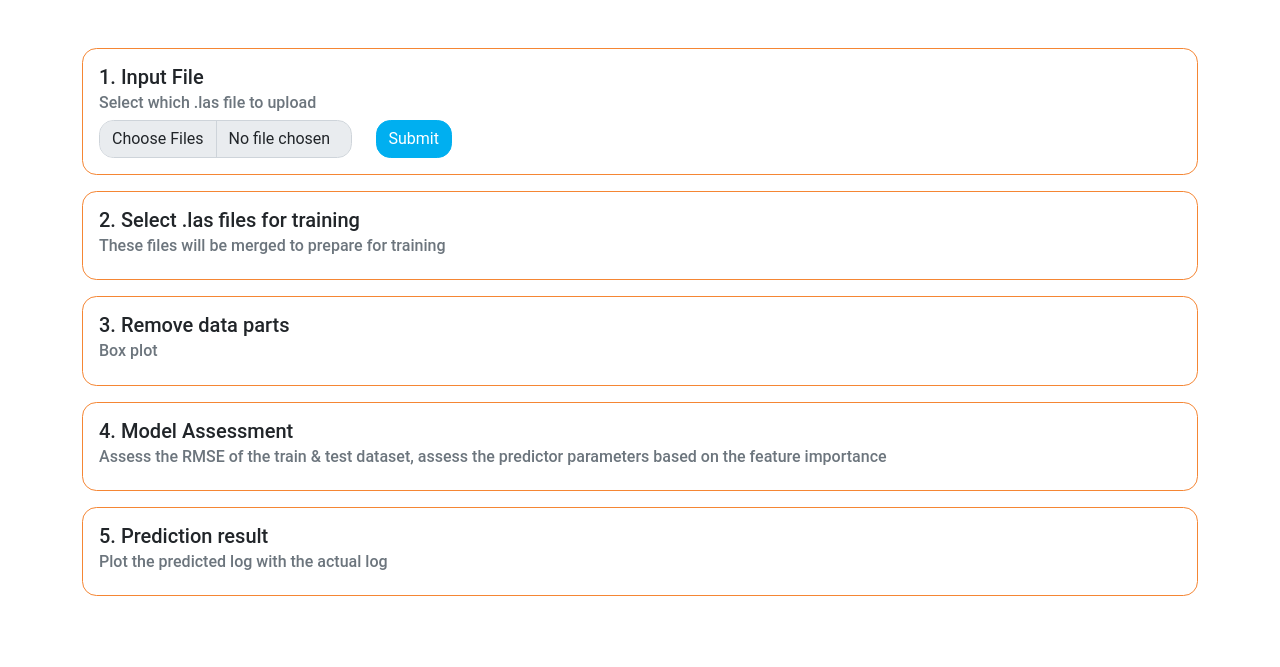
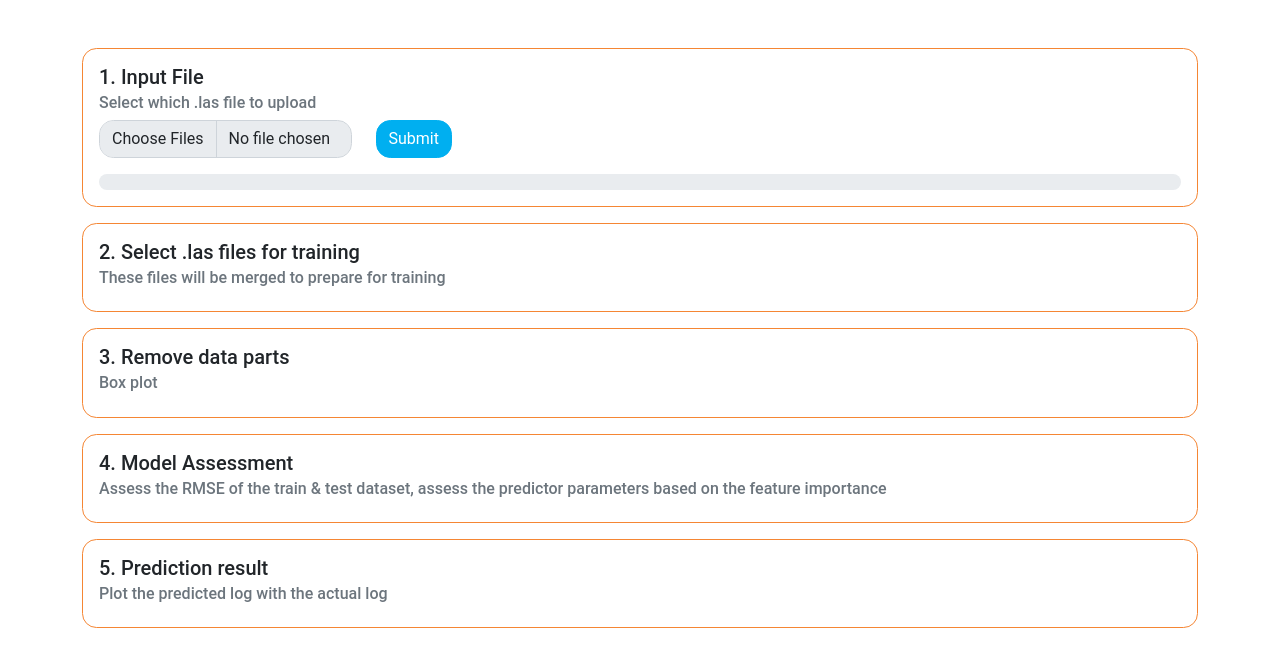
Before and after one commit to viandika/WellCast-django, a Django app: page / in a window 1280 px wide. Shown: the top 667 px of the page. Run offline with Django 3.2, Linux system fonts and the light colour scheme; some libraries are stand-ins or nearby versions.

Commit message:
added upload progress bar

```diff
--- a/templates/index.html
+++ b/templates/index.html
@@ -14,21 +14,27 @@
                 <div class="card-body">
                     <h5 class="card-title">1. Input File</h5>
                     <h6 class="card-subtitle mb-2 text-muted">Select which .las file to upload</h6>
-                    <form method="post" enctype="multipart/form-data" data-hx-post="/two"
+                    <form id="file_upload_form" method="post" enctype="multipart/form-data" data-hx-post="/two"
                           data-hx-encoding='multipart/form-data'
                           data-hx-target="#las_list"
                           data-hx-indicator="#indicator">
                         {% csrf_token %}
-                        <div class="row">
-                            <div class="col-lg-3">
+                        <div class="row mb-2">
+                            <div class="col-lg-3 mb-2">
                                 <input type="file" name="las_file" required="" id="id_las_file" class="form-control"
                                        multiple>
                             </div>
                             <div class="col-lg-2">
                                 <button type="submit" class="btn btn-primary text-white">Submit</button>
                             </div>
+
                         </div>
+
                     </form>
+                    <div class="progress">
+                        <div class="progress-bar" role="progressbar" aria-valuenow="0" aria-valuemin="0"
+                             aria-valuemax="100" id='progress'></div>
+                    </div>
                 </div>
             </div>
         </div>
@@ -68,7 +74,8 @@
             <div class="card border-secondary mb-3">
                 <div class="card-body">
                     <h5 class="card-title">4. Model Assessment</h5>
-                    <h6 class="card-subtitle mb-2 text-muted">Assess the RMSE of the train & test dataset, assess the predictor parameters based on the feature importance</h6>
+                    <h6 class="card-subtitle mb-2 text-muted">Assess the RMSE of the train & test dataset, assess the
+                        predictor parameters based on the feature importance</h6>
                     <div id="predicted_log">
 
                     </div>
@@ -100,5 +107,12 @@
 <script src="https://unpkg.com/htmx.org@1.3.3"></script>
 <script src="https://cdn.plot.ly/plotly-latest.min.js"></script>
 <script src="{% static "js/bootstrap.bundle.js" %}"></script>
+<script>
+  htmx.on('#file_upload_form', 'htmx:xhr:progress', function (evt) {
+    htmx.find('#progress').setAttribute('aria-valuenow', evt.detail.loaded / evt.detail.total * 100)
+    htmx.find('#progress').setAttribute('style', 'width:' + evt.detail.loaded / evt.detail.total * 100 + '%')
+    htmx.find('#progress').innerHTML = evt.detail.loaded / evt.detail.total * 100 + '%'
+  });
+</script>
 </body>
 </html>
```
